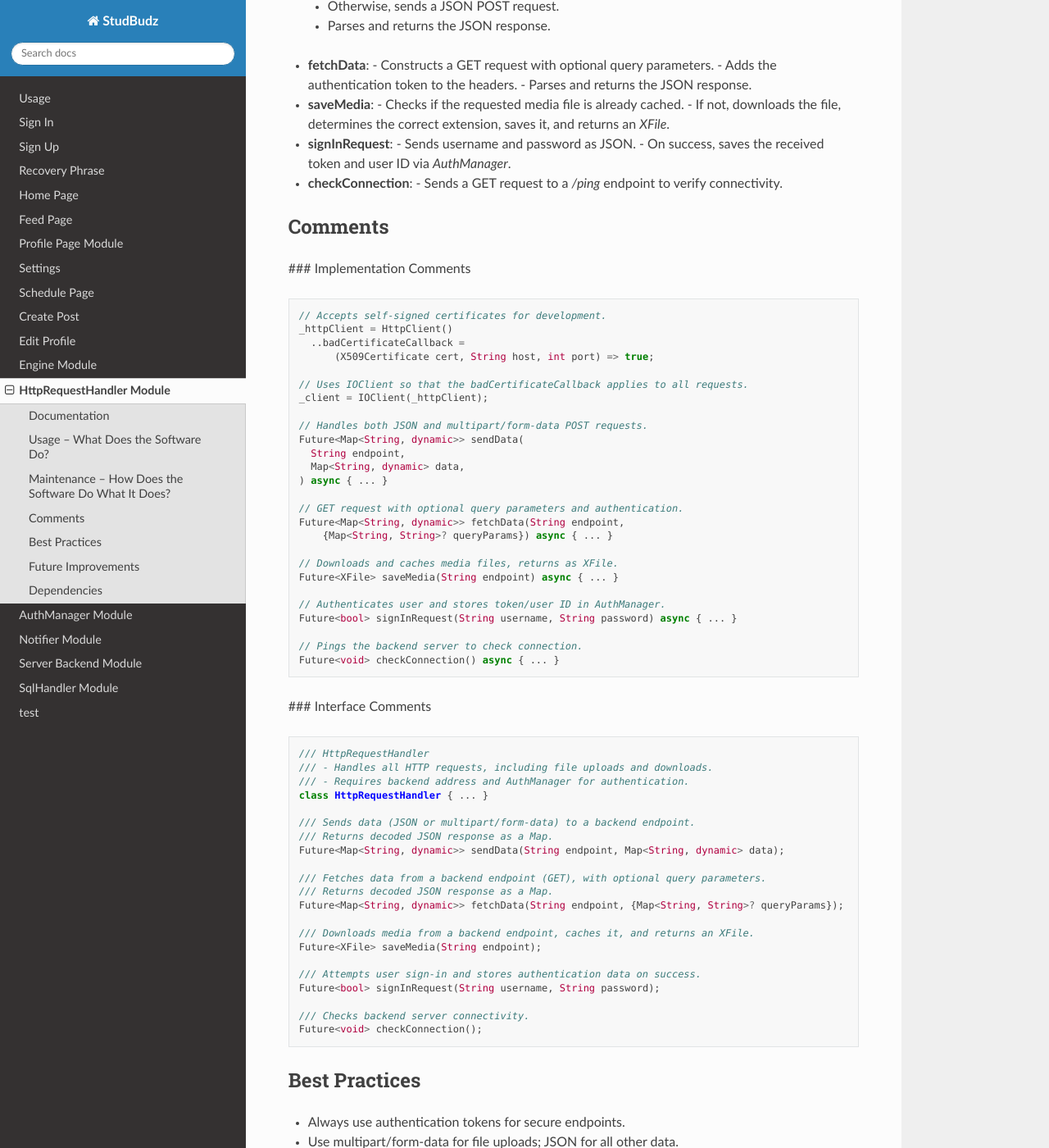
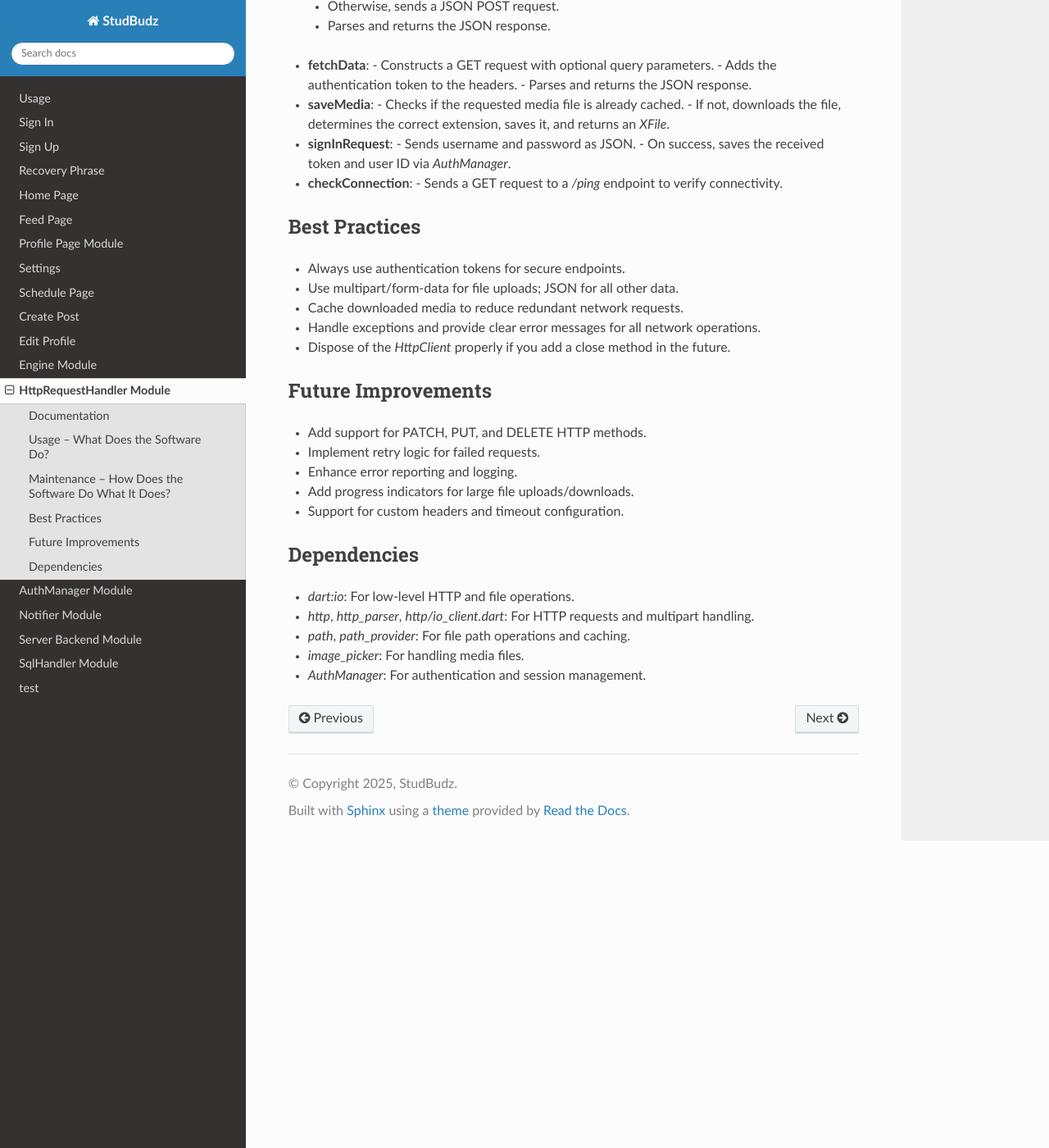
Before and after one commit to Basnoo05/rtd-tutorial, a Sphinx documentation site: the page built from docs/source/httprequesthandler.rst, in a window 1280 px wide and 1400 px high, scrolled down 1359 px. Shown: the whole window at 82% size. Built offline with Sphinx 7.4.7 and the Read the Docs theme 3.1.0, drawn with Linux system fonts in a browser that asks for light colours.

Commit message:
Update httprequesthandler.rst

```diff
--- a/docs/source/httprequesthandler.rst
+++ b/docs/source/httprequesthandler.rst
@@ -70,66 +70,6 @@ Maintenance – How Does the Software Do What It Does?
 - **checkConnection**:
   - Sends a GET request to a `/ping` endpoint to verify connectivity.
 
-Comments
---------
-
-### Implementation Comments
-
-.. code-block:: dart
-
-   // Accepts self-signed certificates for development.
-   _httpClient = HttpClient()
-     ..badCertificateCallback =
-         (X509Certificate cert, String host, int port) => true;
-
-   // Uses IOClient so that the badCertificateCallback applies to all requests.
-   _client = IOClient(_httpClient);
-
-   // Handles both JSON and multipart/form-data POST requests.
-   Future<Map<String, dynamic>> sendData(
-     String endpoint,
-     Map<String, dynamic> data,
-   ) async { ... }
-
-   // GET request with optional query parameters and authentication.
-   Future<Map<String, dynamic>> fetchData(String endpoint,
-       {Map<String, String>? queryParams}) async { ... }
-
-   // Downloads and caches media files, returns as XFile.
-   Future<XFile> saveMedia(String endpoint) async { ... }
-
-   // Authenticates user and stores token/user ID in AuthManager.
-   Future<bool> signInRequest(String username, String password) async { ... }
-
-   // Pings the backend server to check connection.
-   Future<void> checkConnection() async { ... }
-
-### Interface Comments
-
-.. code-block:: dart
-
-   /// HttpRequestHandler
-   /// - Handles all HTTP requests, including file uploads and downloads.
-   /// - Requires backend address and AuthManager for authentication.
-   class HttpRequestHandler { ... }
-
-   /// Sends data (JSON or multipart/form-data) to a backend endpoint.
-   /// Returns decoded JSON response as a Map.
-   Future<Map<String, dynamic>> sendData(String endpoint, Map<String, dynamic> data);
-
-   /// Fetches data from a backend endpoint (GET), with optional query parameters.
-   /// Returns decoded JSON response as a Map.
-   Future<Map<String, dynamic>> fetchData(String endpoint, {Map<String, String>? queryParams});
-
-   /// Downloads media from a backend endpoint, caches it, and returns an XFile.
-   Future<XFile> saveMedia(String endpoint);
-
-   /// Attempts user sign-in and stores authentication data on success.
-   Future<bool> signInRequest(String username, String password);
-
-   /// Checks backend server connectivity.
-   Future<void> checkConnection();
-
 Best Practices
 --------------
 
```
